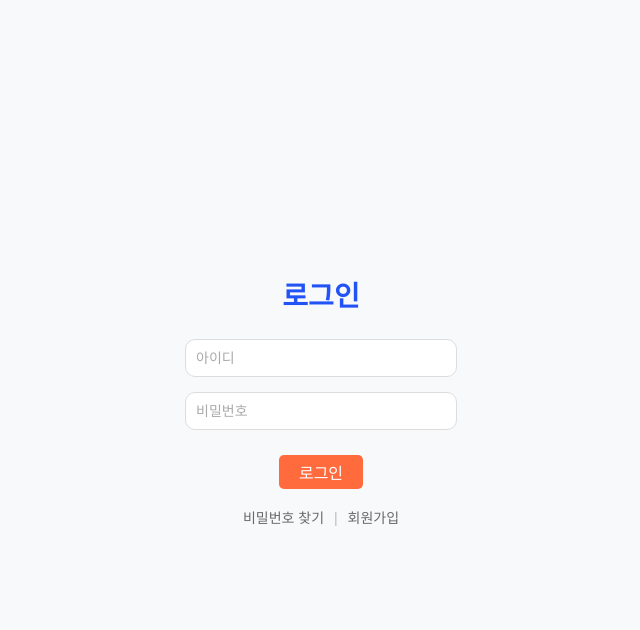
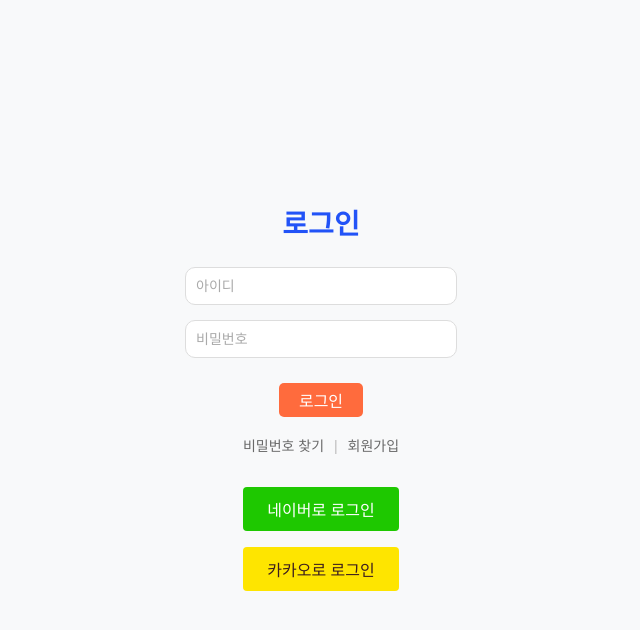
Before and after one commit to SSWU-LIKELION-14TH-BE/Django_LeeGaYun, a Django app: page /user/login/ in a window 1280 px wide. Shown: the top 630 px of the page, without its empty margins (319-959 px from the left). Run offline with Django 5.2, Linux system fonts and the light colour scheme.

Commit message:
feat: 네이버, 카카오 소셜 로그인 구현

```diff
--- a/myproject/urls.py
+++ b/myproject/urls.py
@@ -26,6 +26,7 @@ urlpatterns = [
     path('user/', include('user.urls')),
     # 게시글 관련 URL
     path('post/', include('post.urls')),
+    path('auth/', include('social_django.urls', namespace='social')),    # /auth/로 시작하는 경로(소셜 로그인 기본)
 ]
 
 # 개발 환경에서 media 파일 서빙
--- a/static/css/login.css
+++ b/static/css/login.css
@@ -106,3 +106,28 @@ input:focus {
     margin: 0 6px;
     color: #bbb;
 }
+
+.social-login-buttons{
+    margin-top: 24px;
+    text-align: center;
+}
+
+.naver-login-btn {
+    display: inline-block;
+    margin: 8px 0;
+    padding: 10px 24px;
+    background: #1ec800;
+    color: #fff;
+    border-radius: 4px;
+    text-decoration: none;
+}
+
+.kakao-login-btn {
+    display: inline-block;
+    margin: 8px 0;
+    padding: 10px 24px;
+    background: #fee500;
+    color: #3c1e1e;
+    border-radius: 4px;
+    text-decoration: none;
+}
--- a/user/templates/login.html
+++ b/user/templates/login.html
@@ -24,6 +24,10 @@
             <span>|</span>
             <a href="{% url 'signup' %}">회원가입</a>
         </div>
+        <div class="social-login-buttons">
+            <a href="/auth/login/naver/" class="naver-login-btn">네이버로 로그인</a><br>
+            <a href="/auth/login/kakao/" class="kakao-login-btn">카카오로 로그인</a>
+        </div>
     </div>
 </body>
 </html>
```
Also changed, not shown: myproject/settings.py (+17 -1 lines).
